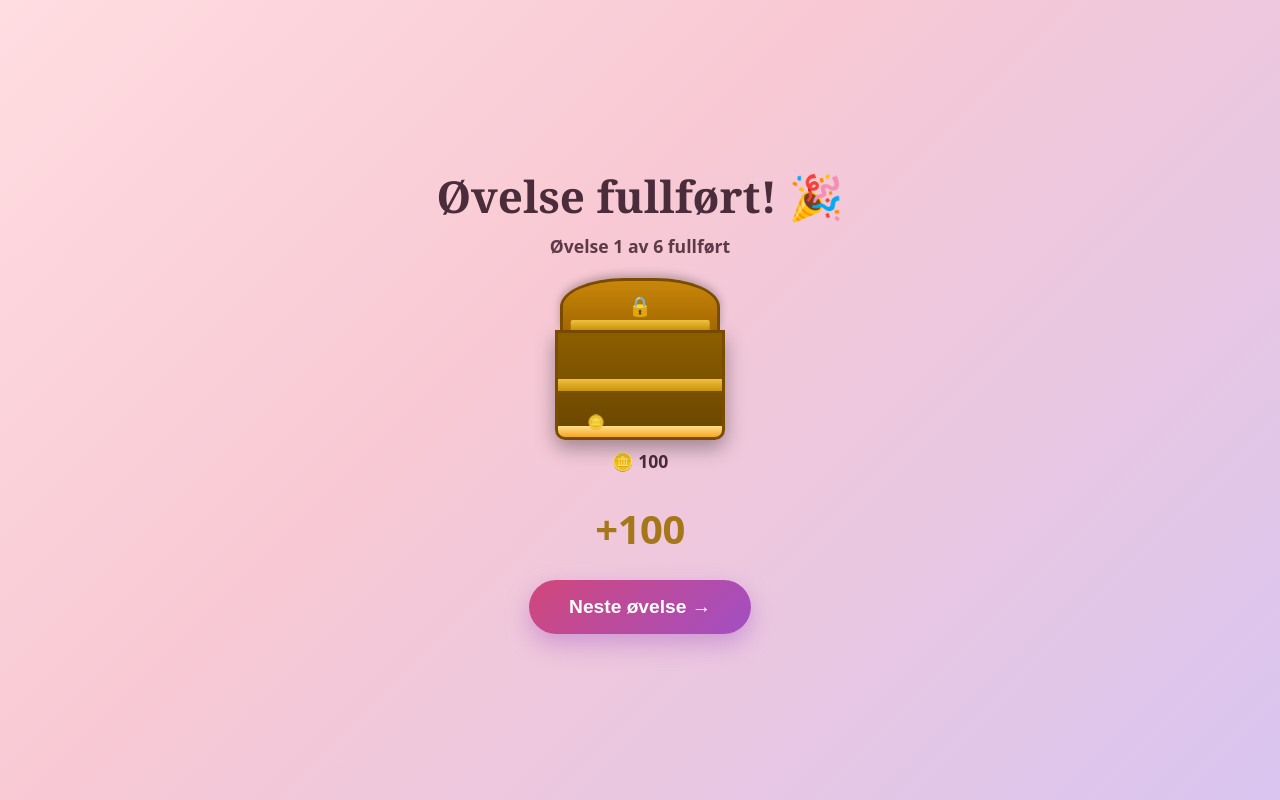
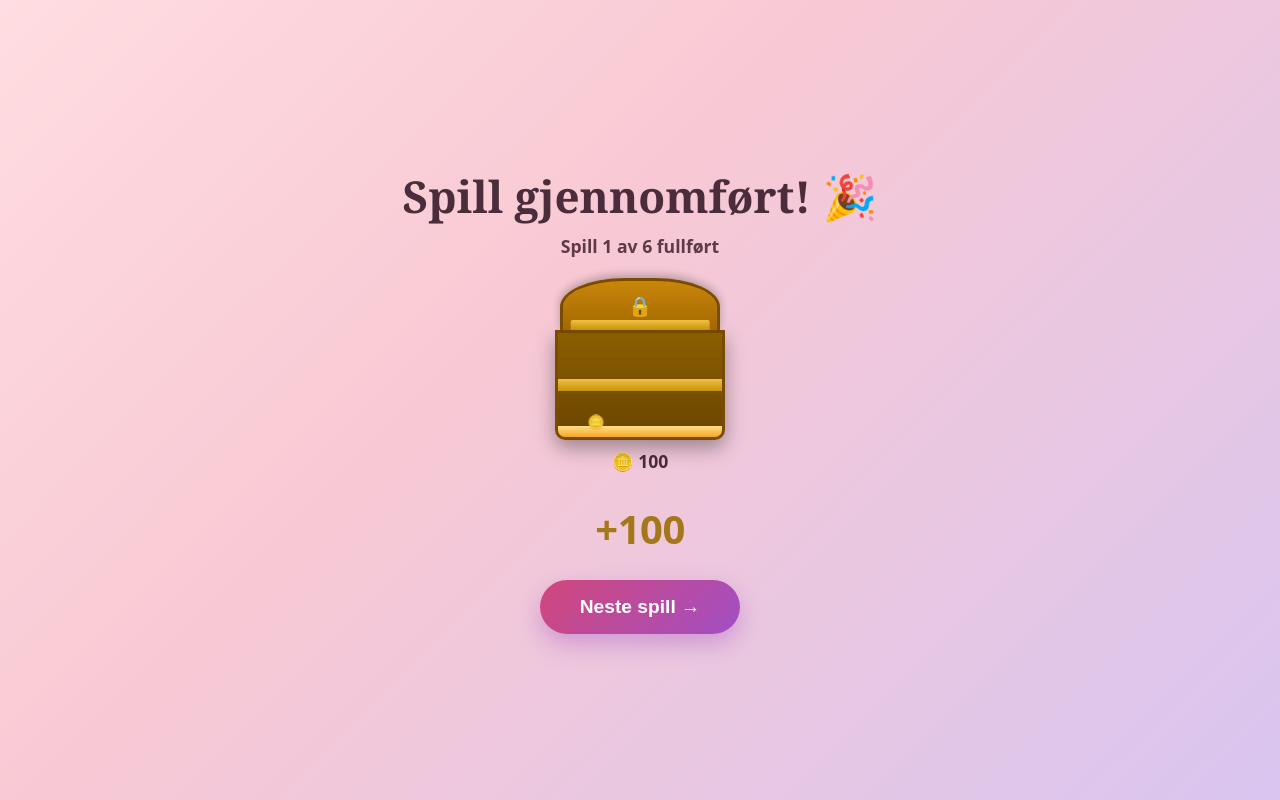
Before and after one commit to henrikaburmann/bryllupsgave, a React (Vite) app: page /fremgang/1 in a window 1280 px wide. Built offline with nearby package versions, Linux system fonts and the light colour scheme.

Commit message:
Flappy game: Victoria waits after last obstacle; bird must reach her to win

```diff
--- a/src/pages/FlappyGame.css
+++ b/src/pages/FlappyGame.css
@@ -69,6 +69,14 @@
   box-shadow: 0 4px 10px rgba(0, 0, 0, 0.3);
   border: 2px solid #fff;
   animation: flappy-fade-in 0.6s ease;
+}
+
+.flappy-victoria--waiting {
+  top: 0;
+  left: 0;
+  width: 56px;
+  height: 56px;
+  animation: none;
 }
 
 .flappy-victoria img {
--- a/src/pages/FlappyGame.tsx
+++ b/src/pages/FlappyGame.tsx
@@ -17,6 +17,8 @@ const PIPE_WIDTH = 50
 const GAP_SIZE = 300
 const SPAWN_SPACING = 220
 const TOTAL_OBSTACLES = 10
+const VICTORIA_SIZE = 56
+const VICTORIA_OFFSET_AFTER_LAST = 260
 const HEART_COUNT = 6
 
 interface Obstacle {
@@ -34,6 +36,8 @@ interface GameState {
   totalSpawned: number
   nextId: number
   distanceSinceLastSpawn: number
+  victoriaX: number | null
+  victoriaY: number
 }
 
 function createInitialState(): GameState {
@@ -45,6 +49,8 @@ function createInitialState(): GameState {
     totalSpawned: 0,
     nextId: 0,
     distanceSinceLastSpawn: SPAWN_SPACING,
+    victoriaX: null,
+    victoriaY: AREA_HEIGHT / 2 - VICTORIA_SIZE / 2,
   }
 }
 
@@ -87,6 +93,14 @@ function FlappyGame() {
       s.obstacles.push({ id: s.nextId, x: AREA_WIDTH, gapCenter, passed: false })
       s.nextId += 1
       s.totalSpawned += 1
+      if (s.totalSpawned === TOTAL_OBSTACLES) {
+        s.victoriaX = AREA_WIDTH + VICTORIA_OFFSET_AFTER_LAST
+        s.victoriaY = gapCenter - VICTORIA_SIZE / 2
+      }
+    }
+
+    if (s.victoriaX !== null) {
+      s.victoriaX -= PIPE_SPEED * scale
     }
 
     const birdTop = s.birdY
@@ -118,7 +132,7 @@ function FlappyGame() {
       return
     }
 
-    if (s.obstaclesPassed >= TOTAL_OBSTACLES) {
+    if (s.victoriaX !== null && s.victoriaX <= BIRD_X + BIRD_SIZE / 2) {
       setSolved(true)
       return
     }
@@ -169,11 +183,11 @@ function FlappyGame() {
     return () => clearTimeout(timeout)
   }, [solved, completeGame])
 
-  const { obstacles, birdY } = stateRef.current
+  const { obstacles, birdY, victoriaX, victoriaY } = stateRef.current
 
   return (
     <div className="flappy-page">
-      <h1 className="flappy-page__title">Øvelse 3: Flyv til Victoria</h1>
+      <h1 className="flappy-page__title">Spill 3: Fly til Victoria</h1>
       <p className="flappy-page__subtitle">
         Trykk på skjermen eller pil opp for å fly gjennom {TOTAL_OBSTACLES} hindre!
       </p>
@@ -196,6 +210,15 @@ function FlappyGame() {
         >
           <img src={torImage} alt="Tor-Øyvind" />
         </div>
+
+        {!solved && victoriaX !== null && (
+          <div
+            className="flappy-victoria flappy-victoria--waiting"
+            style={{ left: victoriaX, top: victoriaY }}
+          >
+            <img src={victoriaImage} alt="Victoria" />
+          </div>
+        )}
 
         {solved && (
           <div className="flappy-victoria">
--- a/src/pages/IntroPage.tsx
+++ b/src/pages/IntroPage.tsx
@@ -6,10 +6,10 @@ function IntroPage() {
 
   return (
     <div className="intro-page">
-      <p className="intro-page__eyebrow">Før dere kan motta gaven</p>
-      <h1 className="intro-page__title">For å motta gaven må dere først gjennom noen øvelser</h1>
+      <p className="intro-page__eyebrow">Før gaven kan innkasseres</p>
+      <h1 className="intro-page__title">For å motta gaven må dere først gjennom noen minispill</h1>
       <p className="intro-page__subtitle">
-        Dere skal gjennom 6 morsomme øvelser sammen. For hver øvelse dere klarer, fylles skattekisten
+        Dere skal gjennom 7 spill sammen. For hvert spill dere klarer, fylles skattekisten
         litt mer opp!
       </p>
       <button className="intro-page__button" onClick={() => navigate('/spill/1')}>
--- a/src/pages/MemoryGame.tsx
+++ b/src/pages/MemoryGame.tsx
@@ -77,7 +77,7 @@ function MemoryGame() {
 
   return (
     <div className="memory-page">
-      <h1 className="memory-page__title">Øvelse 2: Memory</h1>
+      <h1 className="memory-page__title">Spill 2: Memory</h1>
       <p className="memory-page__subtitle">Snu to kort om gangen og finn alle parene!</p>
 
       <div className="memory-board">
--- a/src/pages/ProgressPage.tsx
+++ b/src/pages/ProgressPage.tsx
@@ -53,9 +53,9 @@ function ProgressPage() {
 
   return (
     <div className="progress-page">
-      <h1 className="progress-page__title">Øvelse fullført! 🎉</h1>
+      <h1 className="progress-page__title">Spill gjennomført! 🎉</h1>
       <p className="progress-page__amount">
-        Øvelse {step} av {Object.keys(STEPS).length} fullført
+        Spill {step} av {Object.keys(STEPS).length} fullført
       </p>
 
       <div className="progress-page__scene">
@@ -77,7 +77,7 @@ function ProgressPage() {
 
       {showButton && (
         <button className="progress-page__button" onClick={() => navigate(data.nextPath)}>
-          {isLast ? 'Motta gave 🎁' : 'Neste øvelse →'}
+          {isLast ? 'Motta gave 🎁' : 'Neste spill →'}
         </button>
       )}
     </div>
--- a/src/pages/PuzzleGame.tsx
+++ b/src/pages/PuzzleGame.tsx
@@ -61,9 +61,9 @@ function PuzzleGame() {
 
   return (
     <div className="puzzle-page">
-      <h1 className="puzzle-page__title">Øvelse 1: Puslespill</h1>
+      <h1 className="puzzle-page__title">Spill 1: Puslespill</h1>
       <p className="puzzle-page__subtitle">
-        Trykk på to brikker for å bytte plass på dem. Få bildet riktig for å låse opp neste øvelse!
+        Trykk på to brikker for å bytte plass på dem!
       </p>
 
       <div className="puzzle-board">
@@ -91,7 +91,7 @@ function PuzzleGame() {
           <div className="puzzle-win-overlay">
             <p className="puzzle-win-overlay__text">Riktig! 🎉</p>
             <button className="puzzle-win-overlay__button" onClick={() => navigate('/fremgang/1')}>
-              Se fremgang
+              Gå videre til neste spill
             </button>
           </div>
         )}
```
